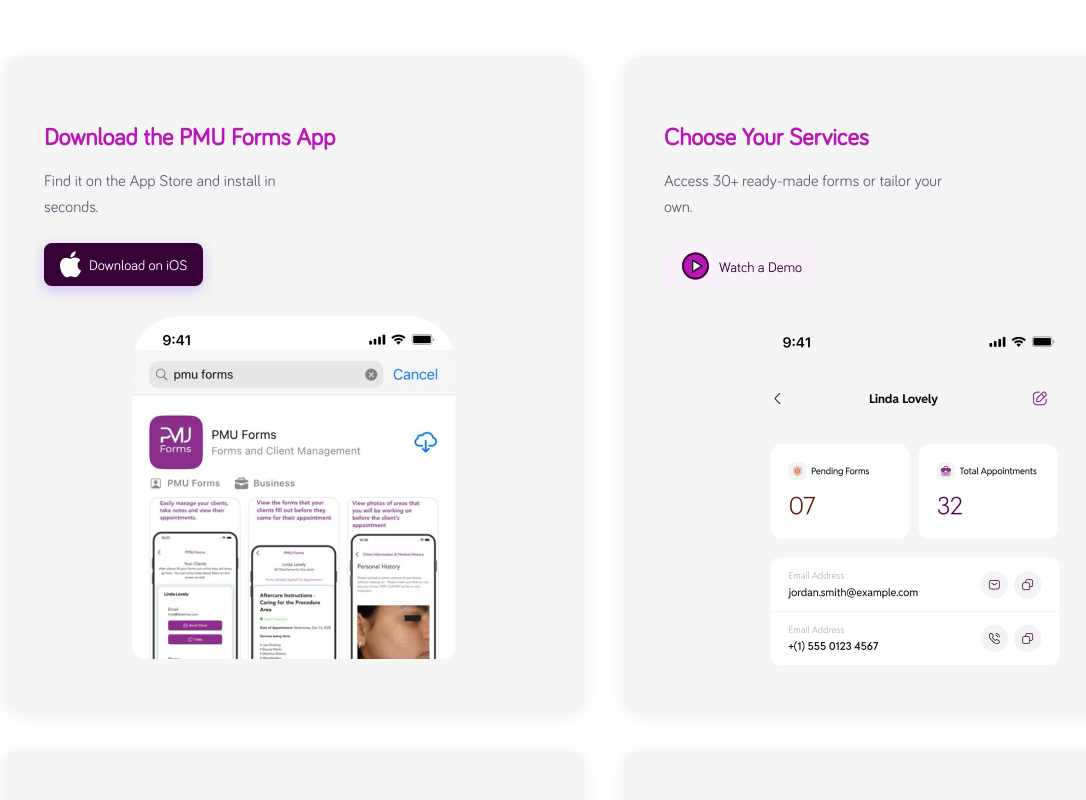
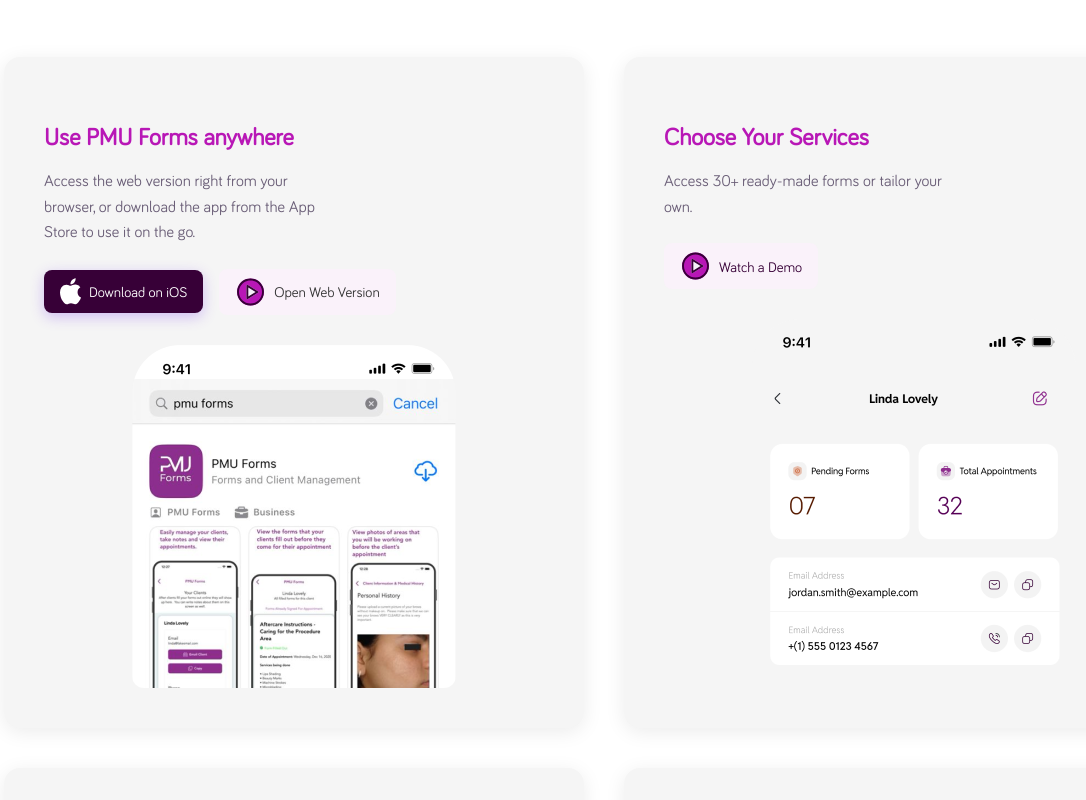
Before and after one commit to tkpmuforms/pmuforms-landpage, a React (Vite) app: page / in a window 1280 px wide. Shown: the part 2900-3700 px from the top of the page, without its empty margins (36-1122 px from the left). Built offline with nearby package versions, Linux system fonts and the light colour scheme.

Commit message:
updated links

```diff
--- a/src/components/home/FirstHeroSection.tsx
+++ b/src/components/home/FirstHeroSection.tsx
@@ -38,7 +38,7 @@ const FirstHeroSection = () => {
             Download on iOS
           </Button>
           <Button
-            href="https://www.pmuforms.com/"
+            href="https://artist.pmuforms.com/"
             target="_blank"
             icon={<WatchADemoSvg />}
             variant="secondary"
--- a/src/components/home/SetUpInFourSteps.tsx
+++ b/src/components/home/SetUpInFourSteps.tsx
@@ -13,11 +13,15 @@ const SetUpInFourSteps = () => {
   const steps = [
     {
       id: 1,
-      title: "Download the PMU Forms App",
-      description: "Find it on the App Store and install in seconds.",
+      title: "Use PMU Forms anywhere",
+      description:
+        "Access the web version right from your browser, or download the app from the App Store to use it on the go.",
       buttonSvg: <AppleButtonSvg />,
+      button2Svg: <WatchADemoSvg />,
       buttonText: "Download on iOS",
+      button2Text: "Open Web Version",
       buttonHref: "https://apps.apple.com/ng/app/pmu-forms/id1497270923",
+      button2Href: "https://artist.pmuforms.com/",
       image: <img src={step1 || "/placeholder.svg"} alt="Step 1" />,
     },
     {
@@ -74,6 +78,7 @@ const SetUpInFourSteps = () => {
                 <p className="setup-steps__card-description">
                   {step.description}
                 </p>
+                <div className="setup-steps__buttons-container">
                   <Button
                     href={step.buttonHref}
                     target="_blank"
@@ -88,6 +93,23 @@ const SetUpInFourSteps = () => {
                   >
                     {step.buttonText}
                   </Button>
+                  {step.button2Href && (
+                    <Button
+                      href={step.button2Href}
+                      target="_blank"
+                      icon={step.button2Svg}
+                      variant="primary"
+                      size="small"
+                      className={`smart-consent-forms__download-btn ${
+                        step.button2Text === "Watch a Demo"
+                          ? "smart-consent-forms__download-btn--demo"
+                          : "smart-consent-forms__download-btn--web"
+                      }`}
+                    >
+                      {step.button2Text}
+                    </Button>
+                  )}
+                </div>
               </div>
               <div className="setup-steps__card-image">{step.image}</div>
             </div>
--- a/src/components/home/setupinfoursteps.scss
+++ b/src/components/home/setupinfoursteps.scss
@@ -98,6 +98,19 @@
     margin-bottom: 30px;
   }
 
+  &__buttons-container {
+    display: flex;
+    gap: 16px;
+    align-items: center;
+    flex-wrap: wrap;
+
+    @media (max-width: 768px) {
+      flex-direction: column;
+      align-items: flex-start;
+      gap: 12px;
+    }
+  }
+
   &__card-title {
     font-size: 1.5rem;
     font-weight: 600;
@@ -167,4 +180,14 @@
       background-color: #f5e6f5 !important;
     }
   }
+
+  &--web {
+    background-color: #faf2fa !important;
+    color: #333 !important;
+    box-shadow: none !important;
+
+    &:hover:not(:disabled) {
+      background-color: #faf2fa !important;
+    }
+  }
 }
--- a/src/components/navbar/Navbar.tsx
+++ b/src/components/navbar/Navbar.tsx
@@ -109,7 +109,7 @@ const Navbar = () => {
           Download on iOS
         </Button>
         <Button
-          href="https://www.pmuforms.com/"
+          href="https://artist.pmuforms.com/"
           target="_blank"
           icon={<WatchADemoSvg />}
           variant="secondary"
```
Lines whose indentation alone changed are shown as unchanged.
